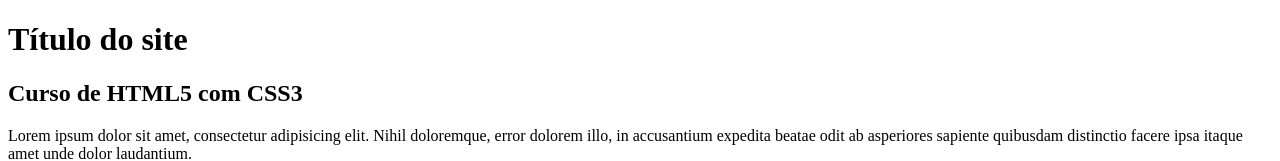
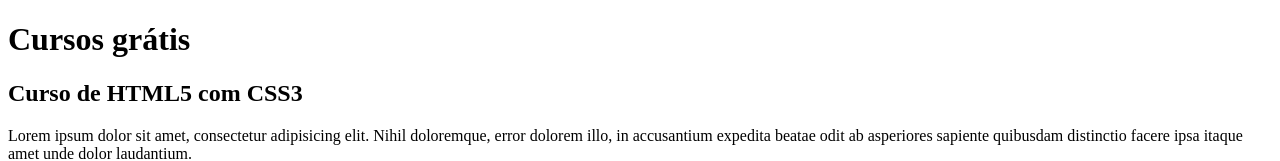
Before and after one commit to darkodmcg/projeto-site, a plain HTML site: page index.html in a window 1280 px wide. Shown: the top 161 px of the page. Drawn offline with Linux system fonts and the light colour scheme.

Commit message:
Update index.html

```diff
--- a/index.html
+++ b/index.html
@@ -8,7 +8,7 @@
 <body>
     <main>
         <header>
-            <h1>Título do site</h1>
+            <h1>Cursos grátis</h1>
         </header>
         <article>
             <h2>Curso de HTML5 com CSS3</h2>
```
